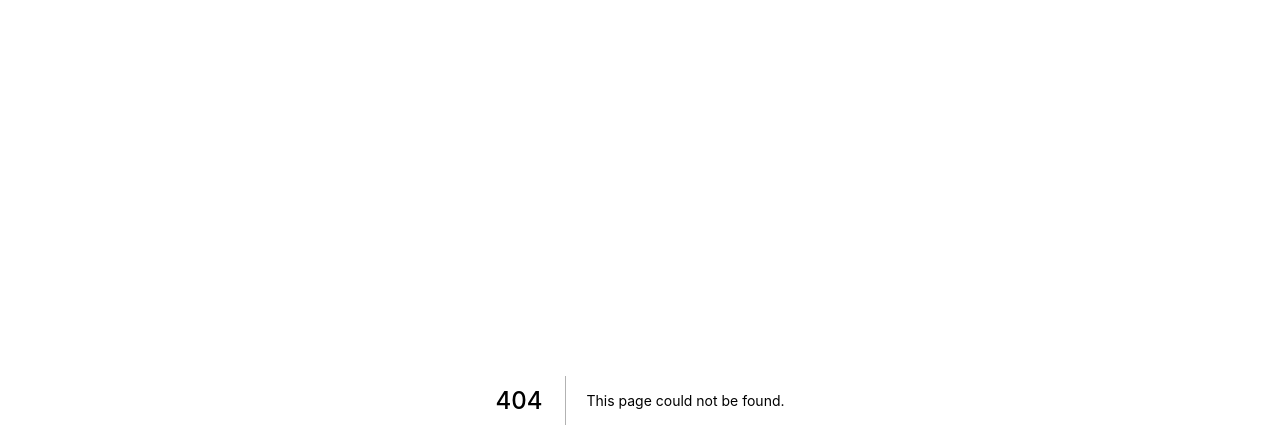
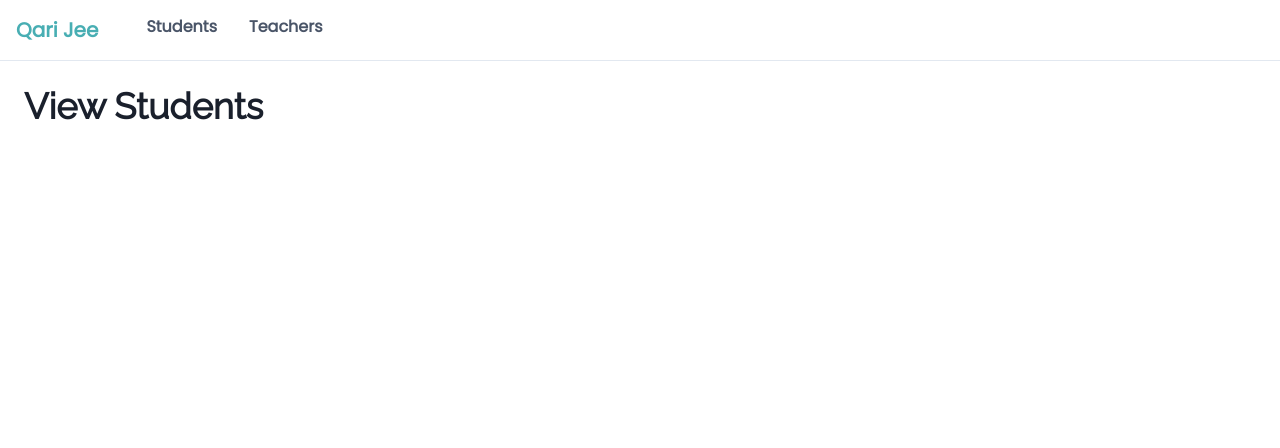
Before and after one commit to fahadaleem/Next-TS-ChakraUI-Boilerplat, a Next.js app: page /admin/students in a window 1280 px wide. Before the commit this address had no page. Shown: the top 448 px of the page. Built offline with nearby package versions, Linux system fonts and the light colour scheme.

Commit message:
Navbar completed.

```diff
--- /dev/null
+++ b/components/Admin/AdminNavbar.tsx
@@ -0,0 +1,264 @@
+import {
+  Box,
+  Flex,
+  Text,
+  IconButton,
+  Button,
+  Stack,
+  Collapse,
+  Icon,
+  Link,
+  Popover,
+  PopoverTrigger,
+  PopoverContent,
+  useColorModeValue,
+  useBreakpointValue,
+  useDisclosure,
+  Container,
+} from "@chakra-ui/react";
+import {
+  HamburgerIcon,
+  CloseIcon,
+  ChevronDownIcon,
+  ChevronRightIcon,
+} from "@chakra-ui/icons";
+
+export default function AdminNavbar() {
+  const { isOpen, onToggle } = useDisclosure();
+
+  return (
+    <Box
+      borderBottom={1}
+      borderStyle={"solid"}
+      borderColor={useColorModeValue("gray.200", "gray.900")}
+    >
+      <Container maxWidth="container.xl">
+        <Box>
+          <Flex
+            bg={useColorModeValue("white", "gray.800")}
+            color={useColorModeValue("gray.600", "white")}
+            minH={"60px"}
+            py={{ base: 2 }}
+            align={"center"}
+          >
+            <Flex
+              flex={{ base: 1, md: "auto" }}
+              ml={{ base: -2 }}
+              display={{ base: "flex", md: "none" }}
+            >
+              <IconButton
+                onClick={onToggle}
+                icon={
+                  isOpen ? (
+                    <CloseIcon w={3} h={3} />
+                  ) : (
+                    <HamburgerIcon w={5} h={5} />
+                  )
+                }
+                variant={"ghost"}
+                aria-label={"Toggle Navigation"}
+              />
+            </Flex>
+            <Flex flex={{ base: 1 }} justify={{ base: "center", md: "start" }}>
+              <Text
+                textAlign={useBreakpointValue({ base: "center", md: "left" })}
+                fontWeight="800"
+                color="brand.primary"
+                fontSize="xl"
+              >
+                Qari Jee
+              </Text>
+
+              <Flex display={{ base: "none", md: "flex" }} ml={10}>
+                <DesktopNav />
+              </Flex>
+            </Flex>
+          </Flex>
+
+          <Collapse in={isOpen} animateOpacity>
+            <MobileNav />
+          </Collapse>
+        </Box>
+      </Container>
+    </Box>
+  );
+}
+
+const DesktopNav = () => {
+  const linkColor = useColorModeValue("gray.600", "gray.200");
+  const linkHoverColor = useColorModeValue("gray.800", "white");
+  const popoverContentBgColor = useColorModeValue("white", "gray.800");
+
+  return (
+    <Stack direction={"row"} spacing={4}>
+      {NAV_ITEMS.map((navItem) => (
+        <Box key={navItem.label}>
+          <Popover trigger={"hover"} placement={"bottom-start"}>
+            <PopoverTrigger>
+              <Link
+                p={2}
+                href={navItem.href ?? "#"}
+                fontSize={"md"}
+                fontWeight={800}
+                color={linkColor}
+                _hover={{
+                  textDecoration: "none",
+                  color: linkHoverColor,
+                }}
+              >
+                {navItem.label}
+              </Link>
+            </PopoverTrigger>
+
+            {navItem.children && (
+              <PopoverContent
+                border={0}
+                boxShadow={"xl"}
+                bg={popoverContentBgColor}
+                p={4}
+                rounded={"xl"}
+                minW={"sm"}
+              >
+                <Stack>
+                  {navItem.children.map((child) => (
+                    <DesktopSubNav key={child.label} {...child} />
+                  ))}
+                </Stack>
+              </PopoverContent>
+            )}
+          </Popover>
+        </Box>
+      ))}
+    </Stack>
+  );
+};
+
+const DesktopSubNav = ({ label, href, subLabel }: NavItem) => {
+  return (
+    <Link
+      href={href}
+      role={"group"}
+      display={"block"}
+      p={2}
+      rounded={"md"}
+      _hover={{ bg: useColorModeValue("pink.50", "gray.900") }}
+    >
+      <Stack direction={"row"} align={"center"}>
+        <Box>
+          <Text
+            transition={"all .3s ease"}
+            _groupHover={{ color: "pink.400" }}
+            fontWeight={500}
+          >
+            {label}
+          </Text>
+          <Text fontSize={"sm"}>{subLabel}</Text>
+        </Box>
+        <Flex
+          transition={"all .3s ease"}
+          transform={"translateX(-10px)"}
+          opacity={0}
+          _groupHover={{ opacity: "100%", transform: "translateX(0)" }}
+          justify={"flex-end"}
+          align={"center"}
+          flex={1}
+        >
+          <Icon color={"pink.400"} w={5} h={5} as={ChevronRightIcon} />
+        </Flex>
+      </Stack>
+    </Link>
+  );
+};
+
+const MobileNav = () => {
+  return (
+    <Stack
+      bg={useColorModeValue("white", "gray.800")}
+      p={4}
+      display={{ md: "none" }}
+    >
+      {NAV_ITEMS.map((navItem) => (
+        <MobileNavItem key={navItem.label} {...navItem} />
+      ))}
+    </Stack>
+  );
+};
+
+const MobileNavItem = ({ label, children, href }: NavItem) => {
+  const { isOpen, onToggle } = useDisclosure();
+
+  return (
+    <Stack spacing={4} onClick={children && onToggle}>
+      <Flex
+        py={2}
+        as={Link}
+        href={href ?? "#"}
+        justify={"space-between"}
+        align={"center"}
+        _hover={{
+          textDecoration: "none",
+        }}
+      >
+        <Text
+          fontWeight={600}
+          color={useColorModeValue("gray.600", "gray.200")}
+        >
+          {label}
+        </Text>
+        {children && (
+          <Icon
+            as={ChevronDownIcon}
+            transition={"all .25s ease-in-out"}
+            transform={isOpen ? "rotate(180deg)" : ""}
+            w={6}
+            h={6}
+          />
+        )}
+      </Flex>
+
+      <Collapse in={isOpen} animateOpacity style={{ marginTop: "0!important" }}>
+        <Stack
+          mt={2}
+          pl={4}
+          borderLeft={1}
+          borderStyle={"solid"}
+          borderColor={useColorModeValue("gray.200", "gray.700")}
+          align={"start"}
+        >
+          {children &&
+            children.map((child) => (
+              <Link key={child.label} py={2} href={child.href}>
+                {child.label}
+              </Link>
+            ))}
+        </Stack>
+      </Collapse>
+    </Stack>
+  );
+};
+
+interface NavItem {
+  label: string;
+  subLabel?: string;
+  children?: Array<NavItem>;
+  href?: string;
+}
+
+const NAV_ITEMS: Array<NavItem> = [
+  {
+    label: "Students",
+    href: "/admin/students",
+  },
+  {
+    label: "Teachers",
+    href: "/admin/teachers",
+  },
+  // {
+  //   label: "Learn Design",
+  //   href: "#",
+  // },
+  // {
+  //   label: "Hire Designers",
+  //   href: "#",
+  // },
+];
--- /dev/null
+++ b/components/Admin/index.tsx
@@ -0,0 +1,15 @@
+import AdminNavbar from "./AdminNavbar";
+import { Container } from "@chakra-ui/react";
+
+const Admin = ({ children }: any) => {
+  return (
+    <>
+      <AdminNavbar />
+      <Container maxW="container.xl" p={6}>
+        {children}
+      </Container>
+    </>
+  );
+};
+
+export default Admin;
--- /dev/null
+++ b/components/Students/index.tsx
@@ -0,0 +1,10 @@
+import { Heading, Text, Box } from "@chakra-ui/react";
+
+const StudentComponent = () => {
+  return (
+    <Box>
+      <Heading>View Students</Heading>
+    </Box>
+  );
+};
+export default StudentComponent;
--- a/package.json
+++ b/package.json
@@ -9,6 +9,7 @@
     "lint": "next lint"
   },
   "dependencies": {
+    "@chakra-ui/icons": "^1.1.7",
     "@chakra-ui/react": "^1.8.5",
     "@emotion/react": "^11",
     "@emotion/styled": "^11",
@@ -18,7 +19,8 @@
     "next": "12.1.0",
     "react": "17.0.2",
     "react-dom": "17.0.2",
-    "react-icons": "^4.3.1"
+    "react-icons": "^4.3.1",
+    "zustand": "^3.7.0"
   },
   "devDependencies": {
     "@types/node": "17.0.21",
--- /dev/null
+++ b/pages/admin/students.tsx
@@ -0,0 +1,12 @@
+import Admin from "../../components/Admin";
+import StudentComponent from "../../components/Students";
+
+const Students = () => {
+  return (
+    <Admin>
+      <StudentComponent />
+    </Admin>
+  );
+};
+
+export default Students;
```
Also changed, not shown: components/LoginForm.tsx (+6 -1 lines), pages/index.tsx (+10 -4 lines), store.ts (added, +15 -0 lines), 2 other files (tests, documents, lock files or other folders).
